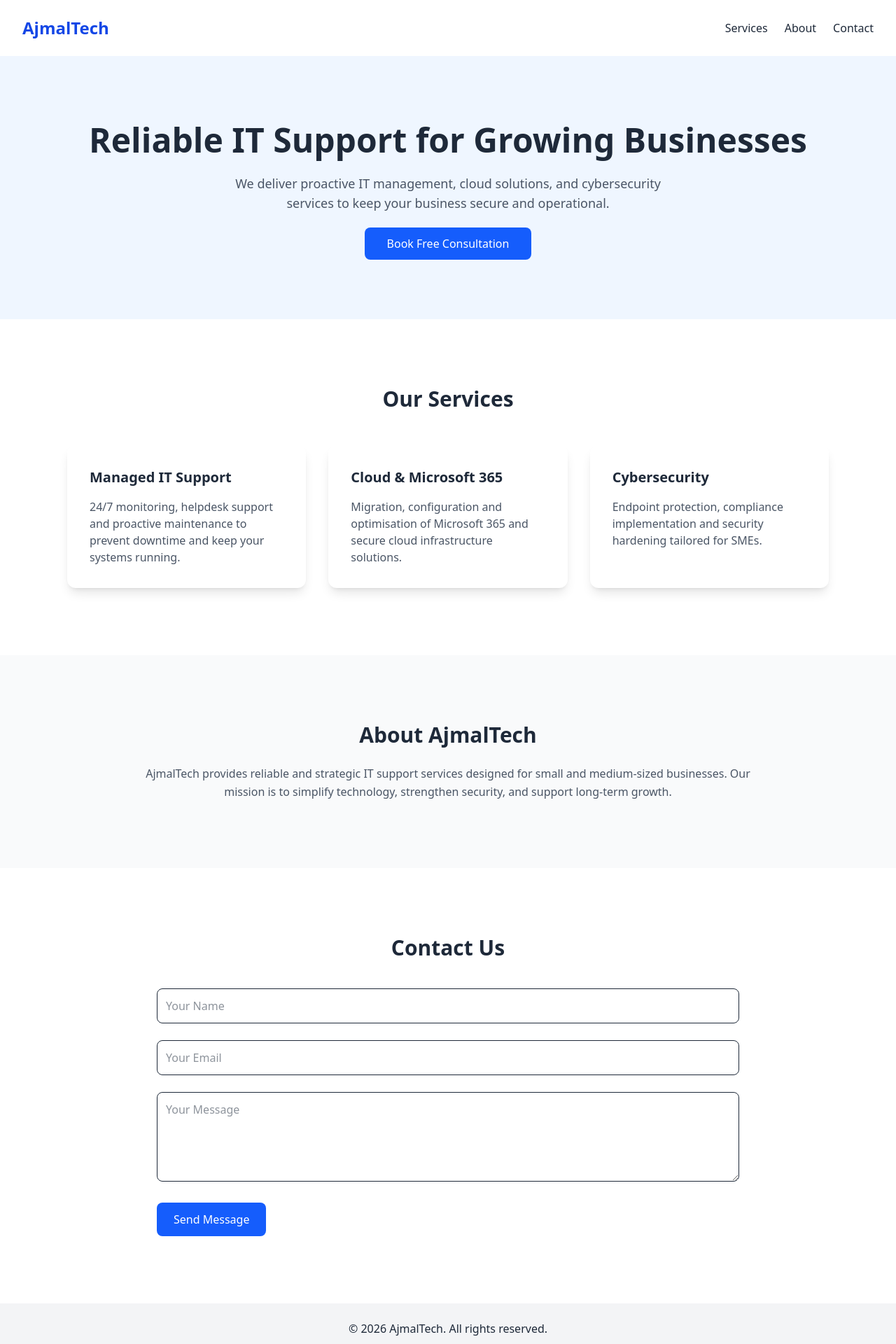
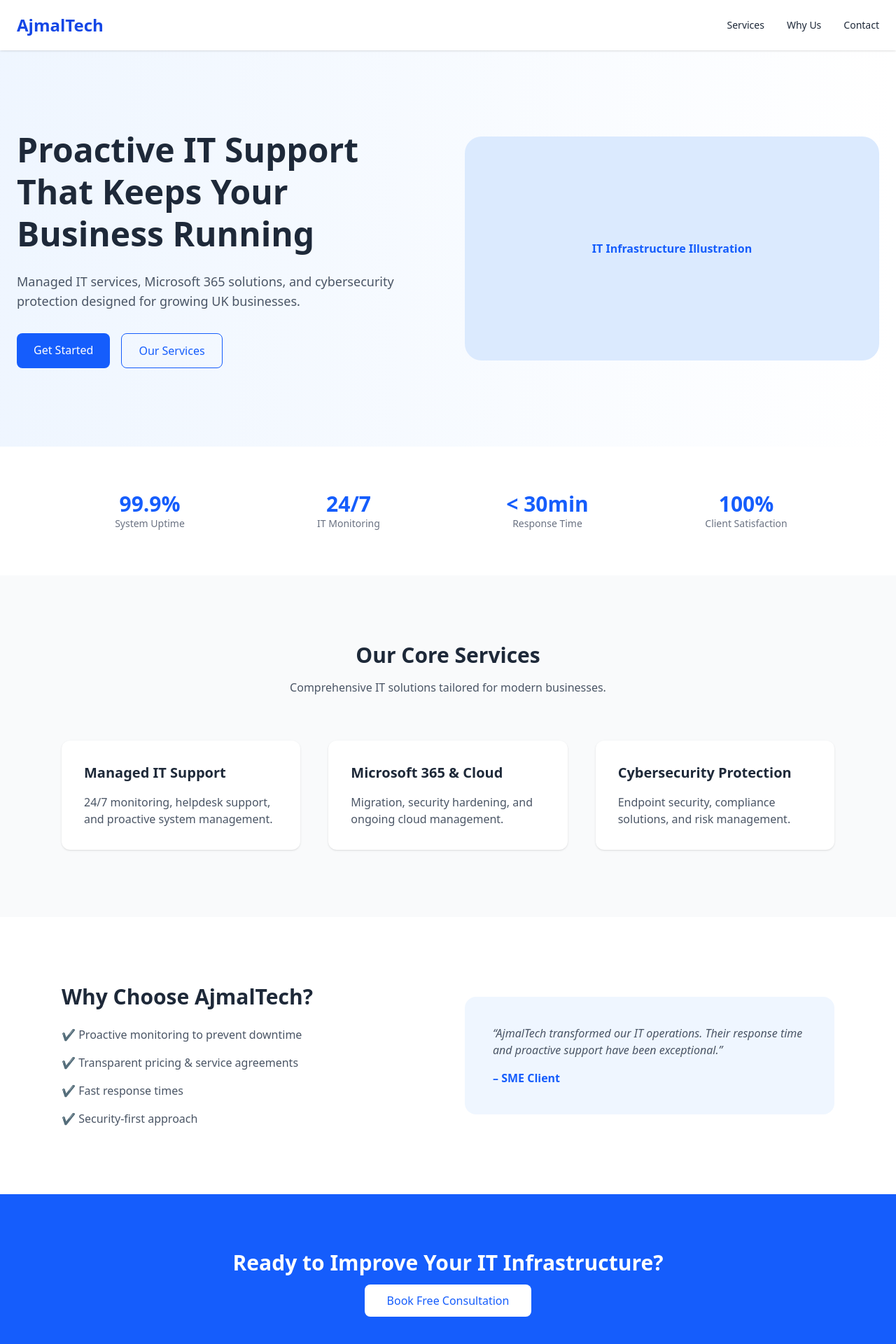
Before and after one commit to ajmalrasouli/ajmaltech-website, a React (Vite) app: page / in a window 1280 px wide. Shown: the top 1920 px of the page at 70% size. Built offline with nearby package versions, Linux system fonts and the light colour scheme.

Commit message:
Refactor App component structure and styling

```diff
--- a/src/App.jsx
+++ b/src/App.jsx
@@ -1,122 +1,157 @@
 export default function App() {
   return (
-    <div className="font-sans text-gray-800">
+    <div className="font-sans text-gray-800 bg-white">
 
-      {/* Navbar */}
-      <header className="flex justify-between items-center px-8 py-6 shadow-sm bg-white">
+      {/* NAVBAR */}
+      <header className="sticky top-0 bg-white shadow-sm z-50">
+        <div className="max-w-7xl mx-auto flex justify-between items-center px-6 py-5">
           <h1 className="text-2xl font-bold text-blue-700">AjmalTech</h1>
-        <nav className="space-x-6 hidden md:block">
+          <nav className="hidden md:flex space-x-8 text-sm font-medium">
             <a href="#services" className="hover:text-blue-600">Services</a>
-          <a href="#about" className="hover:text-blue-600">About</a>
+            <a href="#why" className="hover:text-blue-600">Why Us</a>
             <a href="#contact" className="hover:text-blue-600">Contact</a>
           </nav>
+        </div>
       </header>
 
-      {/* Hero */}
-      <section className="text-center py-24 px-6 bg-blue-50">
-        <h2 className="text-4xl md:text-5xl font-bold mb-6">
-          Reliable IT Support for Growing Businesses
+      {/* HERO */}
+      <section className="bg-gradient-to-r from-blue-50 to-white py-28">
+        <div className="max-w-7xl mx-auto grid md:grid-cols-2 gap-12 px-6 items-center">
+          <div>
+            <h2 className="text-4xl md:text-5xl font-bold leading-tight mb-6">
+              Proactive IT Support That Keeps Your Business Running
             </h2>
-        <p className="max-w-2xl mx-auto text-lg text-gray-600 mb-8">
-          We deliver proactive IT management, cloud solutions, and cybersecurity
-          services to keep your business secure and operational.
+            <p className="text-gray-600 text-lg mb-8">
+              Managed IT services, Microsoft 365 solutions, and cybersecurity protection
+              designed for growing UK businesses.
             </p>
-        <a
-          href="#contact"
-          className="bg-blue-600 text-white px-8 py-3 rounded-lg hover:bg-blue-700 transition"
-        >
+            <div className="flex gap-4">
+              <a href="#contact" className="bg-blue-600 text-white px-6 py-3 rounded-lg hover:bg-blue-700 transition">
+                Get Started
+              </a>
+              <a href="#services" className="border border-blue-600 text-blue-600 px-6 py-3 rounded-lg hover:bg-blue-50 transition">
+                Our Services
+              </a>
+            </div>
+          </div>
+
+          <div className="hidden md:block">
+            <div className="bg-blue-100 rounded-3xl h-80 flex items-center justify-center text-blue-600 font-semibold">
+              IT Infrastructure Illustration
+            </div>
+          </div>
+        </div>
+      </section>
+
+      {/* TRUST STATS */}
+      <section className="py-16 bg-white">
+        <div className="max-w-6xl mx-auto grid grid-cols-2 md:grid-cols-4 text-center gap-8 px-6">
+          <div>
+            <p className="text-3xl font-bold text-blue-600">99.9%</p>
+            <p className="text-gray-500 text-sm">System Uptime</p>
+          </div>
+          <div>
+            <p className="text-3xl font-bold text-blue-600">24/7</p>
+            <p className="text-gray-500 text-sm">IT Monitoring</p>
+          </div>
+          <div>
+            <p className="text-3xl font-bold text-blue-600">&lt; 30min</p>
+            <p className="text-gray-500 text-sm">Response Time</p>
+          </div>
+          <div>
+            <p className="text-3xl font-bold text-blue-600">100%</p>
+            <p className="text-gray-500 text-sm">Client Satisfaction</p>
+          </div>
+        </div>
+      </section>
+
+      {/* SERVICES */}
+      <section id="services" className="py-24 bg-gray-50">
+        <div className="max-w-6xl mx-auto px-6 text-center mb-16">
+          <h3 className="text-3xl font-bold mb-4">Our Core Services</h3>
+          <p className="text-gray-600">
+            Comprehensive IT solutions tailored for modern businesses.
+          </p>
+        </div>
+
+        <div className="max-w-6xl mx-auto grid md:grid-cols-3 gap-10 px-6">
+          {[
+            {
+              title: "Managed IT Support",
+              desc: "24/7 monitoring, helpdesk support, and proactive system management."
+            },
+            {
+              title: "Microsoft 365 & Cloud",
+              desc: "Migration, security hardening, and ongoing cloud management."
+            },
+            {
+              title: "Cybersecurity Protection",
+              desc: "Endpoint security, compliance solutions, and risk management."
+            }
+          ].map((service, index) => (
+            <div key={index} className="bg-white p-8 rounded-xl shadow hover:shadow-lg transition">
+              <h4 className="text-xl font-semibold mb-4">{service.title}</h4>
+              <p className="text-gray-600">{service.desc}</p>
+            </div>
+          ))}
+        </div>
+      </section>
+
+      {/* WHY CHOOSE US */}
+      <section id="why" className="py-24 bg-white">
+        <div className="max-w-6xl mx-auto grid md:grid-cols-2 gap-12 px-6 items-center">
+          <div>
+            <h3 className="text-3xl font-bold mb-6">Why Choose AjmalTech?</h3>
+            <ul className="space-y-4 text-gray-600">
+              <li>✔ Proactive monitoring to prevent downtime</li>
+              <li>✔ Transparent pricing & service agreements</li>
+              <li>✔ Fast response times</li>
+              <li>✔ Security-first approach</li>
+            </ul>
+          </div>
+
+          <div className="bg-blue-50 p-10 rounded-2xl">
+            <p className="text-gray-600 italic">
+              “AjmalTech transformed our IT operations. Their response time and
+              proactive support have been exceptional.”
+            </p>
+            <p className="mt-4 font-semibold text-blue-600">
+              – SME Client
+            </p>
+          </div>
+        </div>
+      </section>
+
+      {/* CTA */}
+      <section className="py-20 bg-blue-600 text-white text-center">
+        <h3 className="text-3xl font-bold mb-6">
+          Ready to Improve Your IT Infrastructure?
+        </h3>
+        <a href="#contact" className="bg-white text-blue-600 px-8 py-3 rounded-lg font-medium hover:bg-gray-100 transition">
           Book Free Consultation
         </a>
       </section>
 
-      {/* Services */}
-      <section id="services" className="py-24 px-8 max-w-6xl mx-auto">
-        <h3 className="text-3xl font-bold text-center mb-12">Our Services</h3>
-
-        <div className="grid md:grid-cols-3 gap-8">
-
-          <div className="p-8 shadow-lg rounded-xl bg-white">
-            <h4 className="text-xl font-semibold mb-4">Managed IT Support</h4>
-            <p className="text-gray-600">
-              24/7 monitoring, helpdesk support and proactive maintenance
-              to prevent downtime and keep your systems running.
-            </p>
-          </div>
-
-          <div className="p-8 shadow-lg rounded-xl bg-white">
-            <h4 className="text-xl font-semibold mb-4">Cloud & Microsoft 365</h4>
-            <p className="text-gray-600">
-              Migration, configuration and optimisation of Microsoft 365
-              and secure cloud infrastructure solutions.
-            </p>
-          </div>
-
-          <div className="p-8 shadow-lg rounded-xl bg-white">
-            <h4 className="text-xl font-semibold mb-4">Cybersecurity</h4>
-            <p className="text-gray-600">
-              Endpoint protection, compliance implementation and security
-              hardening tailored for SMEs.
-            </p>
-          </div>
-
-        </div>
-      </section>
-
-      {/* About */}
-      <section id="about" className="py-24 bg-gray-50 px-8">
-        <div className="max-w-4xl mx-auto text-center">
-          <h3 className="text-3xl font-bold mb-6">About AjmalTech</h3>
-          <p className="text-gray-600 leading-relaxed">
-            AjmalTech provides reliable and strategic IT support services
-            designed for small and medium-sized businesses. Our mission is to
-            simplify technology, strengthen security, and support long-term growth.
-          </p>
-        </div>
-      </section>
-
-      {/* Contact */}
-      <section id="contact" className="py-24 px-8 max-w-4xl mx-auto">
+      {/* CONTACT */}
+      <section id="contact" className="py-24 px-6 max-w-4xl mx-auto">
         <h3 className="text-3xl font-bold text-center mb-10">Contact Us</h3>
 
         <form
-          action="https://formspree.io/f/xaqdevqz"
+          action="https://formspree.io/f/YOUR_FORM_ID"
           method="POST"
           className="space-y-6"
         >
-          <input
-            type="text"
-            name="name"
-            placeholder="Your Name"
-            required
-            className="w-full border p-3 rounded-lg"
-          />
-
-          <input
-            type="email"
-            name="email"
-            placeholder="Your Email"
-            required
-            className="w-full border p-3 rounded-lg"
-          />
-
-          <textarea
-            name="message"
-            placeholder="Your Message"
-            required
-            className="w-full border p-3 rounded-lg h-32"
-          />
-
-          <button
-            type="submit"
-            className="bg-blue-600 text-white px-6 py-3 rounded-lg hover:bg-blue-700 transition"
-          >
+          <input type="text" name="name" placeholder="Your Name" required className="w-full border p-3 rounded-lg" />
+          <input type="email" name="email" placeholder="Your Email" required className="w-full border p-3 rounded-lg" />
+          <textarea name="message" placeholder="Your Message" required className="w-full border p-3 rounded-lg h-32" />
+          <button type="submit" className="bg-blue-600 text-white px-6 py-3 rounded-lg hover:bg-blue-700 transition">
             Send Message
           </button>
         </form>
       </section>
 
-      {/* Footer */}
-      <footer className="text-center py-6 bg-gray-100">
+      {/* FOOTER */}
+      <footer className="bg-gray-100 py-8 text-center text-sm text-gray-500">
         © {new Date().getFullYear()} AjmalTech. All rights reserved.
       </footer>
 
```
Lines whose indentation alone changed are shown as unchanged.
